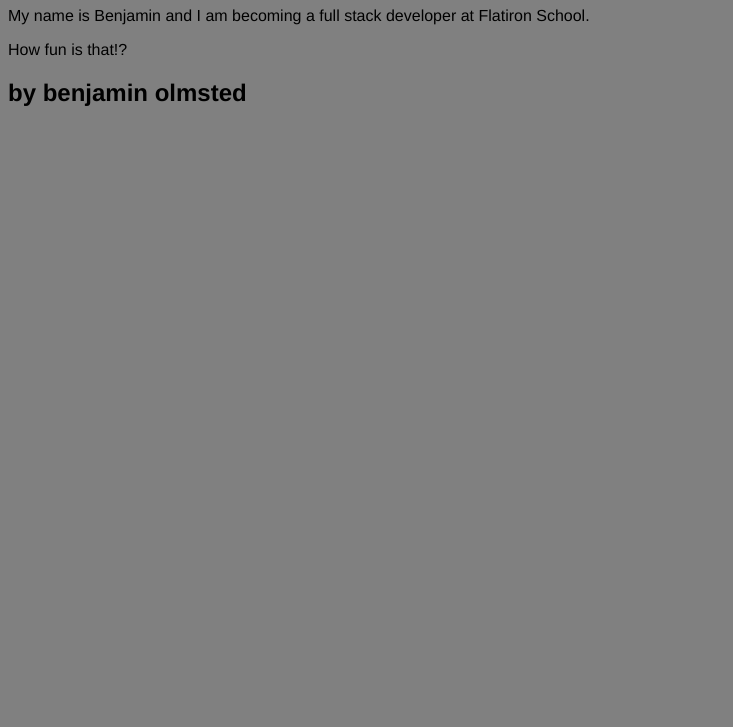
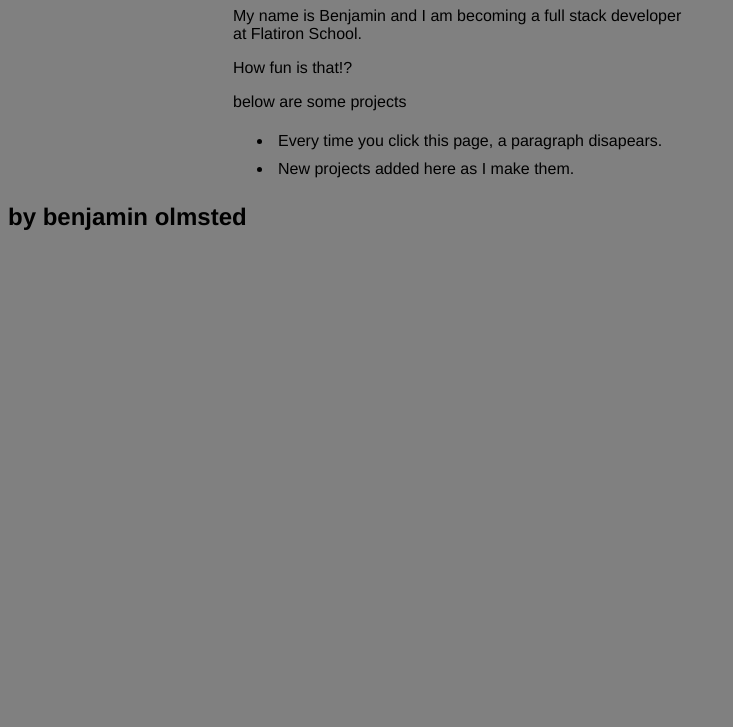
Before and after one commit to benjaminolmsted/portfolio, a plain HTML site: page index.html in a window 1280 px wide. Shown: the part 73-800 px from the top of the page, without its empty margins (0-733 px from the left). Drawn offline with Linux system fonts and the light colour scheme.

Commit message:
disappearing sentences

```diff
--- a/index.html
+++ b/index.html
@@ -5,9 +5,18 @@
     <title>portfolio</title>
   </head>
   <body>
+   <div class="intro">
     <h1>Hello, World!</h1>
     <p>My name is Benjamin and I am becoming a full stack developer at Flatiron School.</p>
     <p>How fun is that!?</p>
+    <p>below are some projects</p>
+  </div>
+  <div class="projects">
+    <ul>
+      <li>Every time you click this page, a paragraph disapears.</li>
+      <li>New projects added here as I make them.</li>
+    </ul>
+  </div>
     <script src = "script.js"></script>
   </body>
 </html>
--- a/script.js
+++ b/script.js
@@ -1,3 +1,18 @@
 const h2 = document.createElement('h2');
 h2.textContent = "by benjamin olmsted";
 document.querySelector('body').appendChild(h2);
+let nPara = 0;
+const paras = document.querySelectorAll('p');
+
+document.addEventListener("click", function(event) {
+    console.log(event);
+    if(nPara < paras.length){
+     removeParagraph(nPara);
+     nPara++;
+    }
+    });
+
+function removeParagraph(n){
+    console.log("our paragraph is ", paras[n]);
+    paras[n].style.visibility = 'hidden';
+}
--- a/style.css
+++ b/style.css
@@ -3,3 +3,12 @@ body {
     font-family: Helvetica, Arial, sans-serif;
     width: 900px;
 }
+
+div {
+    margin: auto;
+    width: 50%;
+}
+
+li {
+    padding: 5px;
+}
```
